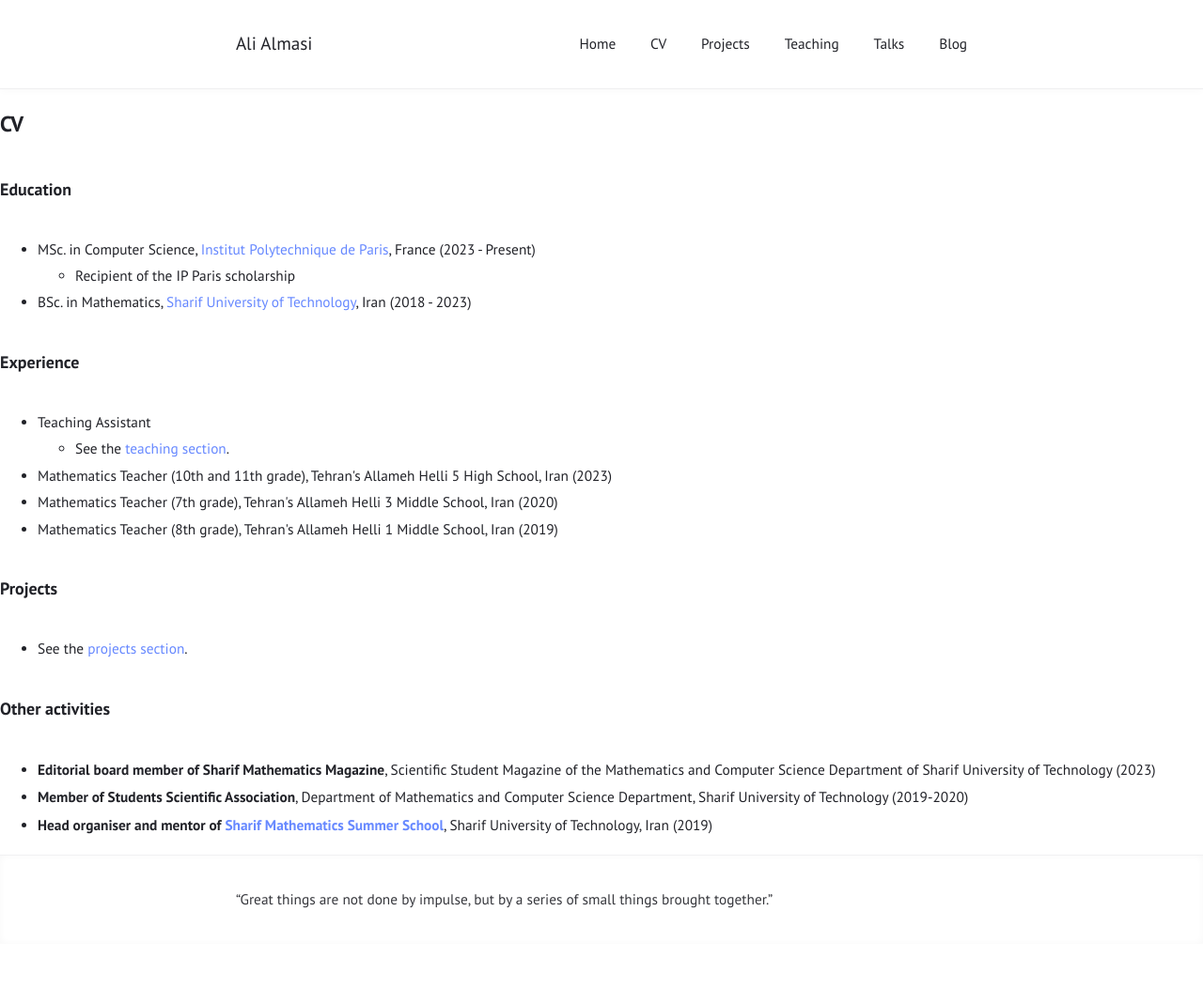
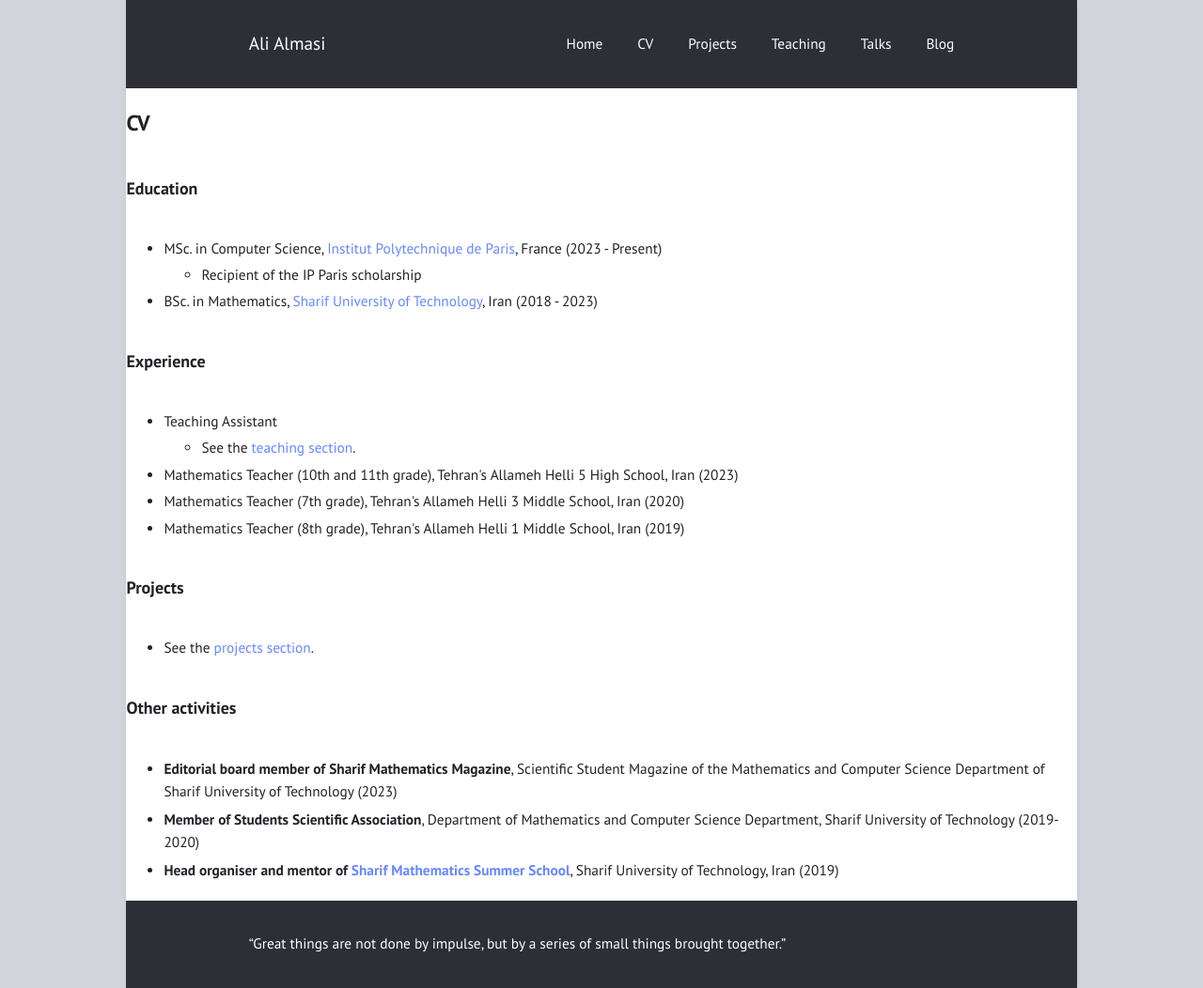
Before and after one commit to ali-almasi/ali-almasi.github.io, a Jekyll site: the page built from CV.html, in a window 1280 px wide. Shown: the whole page at 94% size. Built offline with Jekyll 4.4.1, drawn with Linux system fonts in a browser that asks for light colours; before the commit the page ends 1005 px from its top, so only the background shows below that.

Commit message:
Update _config.yml

```diff
--- a/_config.yml
+++ b/_config.yml
@@ -9,7 +9,7 @@
 # Layout
 
 show_excerpts: false        # show article excerpts on the home page
-show_frame: false           # adds a gray frame to the site
+show_frame: true          # adds a gray frame to the site
 show_sidebar: false        # show a sidebar instead of the usual header
 minimal: false             # use a dark header
 
```
